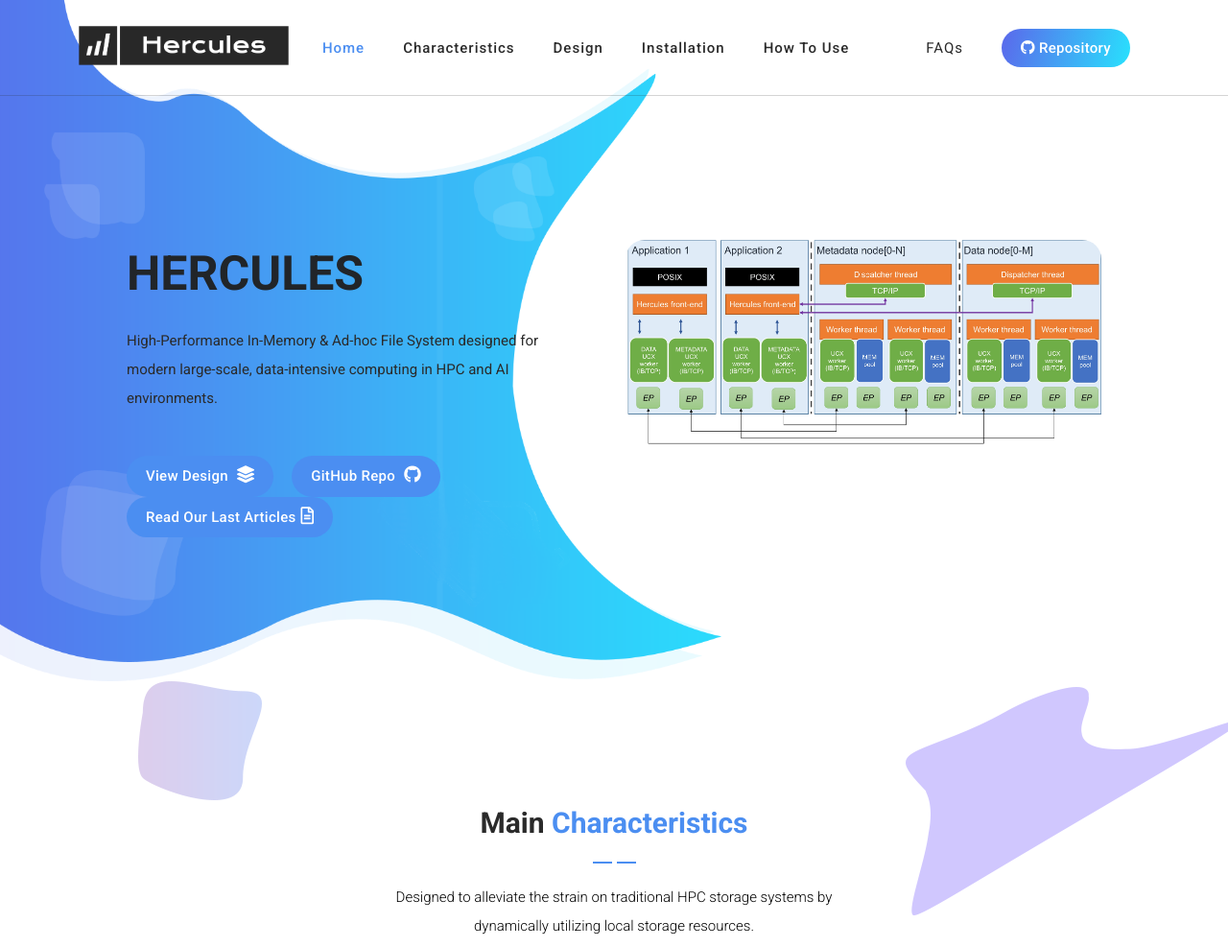
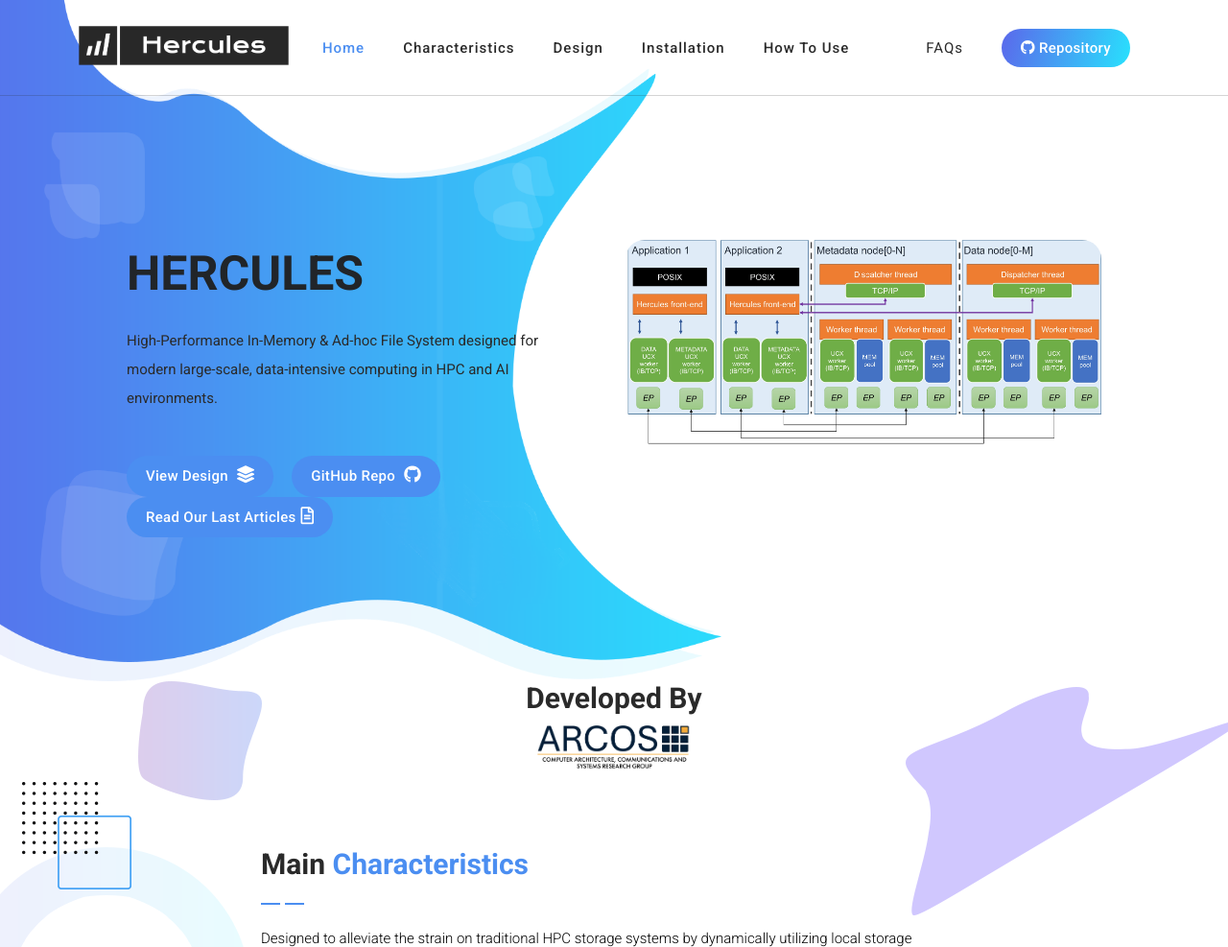
Before and after one commit to arcos-uc3m-hercules/arcos-uc3m-hercules.github.io, a plain HTML site: page index.html in a window 1280 px wide. Shown: the top 987 px of the page at 96% size. Drawn offline with Linux system fonts and the light colour scheme.

Commit message:
Adds the ARCOS logo.

```diff
--- a/assets/css/templatemo-chain-app-dev.css
+++ b/assets/css/templatemo-chain-app-dev.css
@@ -194,6 +194,11 @@ body {
 .section-heading img {
   width: 45px;
   height: 2px;
+}
+
+.section-heading.natural-img img {
+    width: auto;
+    height: auto;
 }
 
 .section-heading p {
@@ -961,8 +966,14 @@ Services Style
 ---------------------------------------------
 */
 
+
 .services {
   padding-top: 130px;
+  position: relative;
+}
+
+.services.simpleheader {
+  padding-top: 0px;
   position: relative;
 }
 
--- a/index.html
+++ b/index.html
@@ -60,6 +60,7 @@ https://templatemo.com/tm-570-chain-app-dev
             <a href="index.html" class="logo">
               <!-- <img src="assets/hercules.png" alt="Hercules Logo" style="max-height: 60px; width: auto;"> -->
               <img src="assets/hercules.png" alt="Hercules Logo" class="hercules-logo">
+              <!-- <img src="assets/arcos-logo-2025.png" alt="ARCOS group Logo" class="hercules-logo"> -->
             </a>
             <!-- ***** Logo End ***** -->
             <!-- ***** Menu Start ***** -->
@@ -96,7 +97,7 @@ https://templatemo.com/tm-570-chain-app-dev
               <div class="left-content show-up header-text wow fadeInLeft" data-wow-duration="1s" data-wow-delay="1s">
                 <div class="row">
                   <div class="col-lg-12">
-                    <h2>HERCULES</h2>
+                    <h2>HERCULES </h2>
                     <p>High-Performance In-Memory & Ad-hoc File System designed for modern large-scale, data-intensive
                       computing in HPC and AI environments.</p>
                   </div>
@@ -127,7 +128,24 @@ https://templatemo.com/tm-570-chain-app-dev
     </div>
   </div>
 
-  <div id="characteristics" class="services section">
+  <div id="" class="services simpleheader section">
+    <div class="container">
+      <div class="row">
+        <div class="col-lg-8 offset-lg-2">
+          <div class="section-heading  natural-img wow fadeInDown" data-wow-duration="1s" data-wow-delay="0.5s">
+            <!-- <h4> developed by <a href="https://www.uc3m.es/research-groups/arcos">ARCOS group</a></h4> -->
+            <h4> developed by <a href="https://www.uc3m.es/research-groups/arcos"></a></h4>
+            <a href="https://arcos-uc3m.github.io" target="_blank"><img src="assets/arcos-logo-2025.png" href="" alt="ARCOS group Logo" class="hercules-logo"></a>
+            <!-- <h4>Main <em>Characteristics</em></h4> -->
+            <!-- <img src="assets/images/heading-line-dec.png" alt=""> -->
+            <!-- <p>Designed to alleviate the strain on traditional HPC storage systems by dynamically utilizing local storage resources.</p> -->
+          </div>
+        </div>
+      </div>
+    </div>
+  </div>
+
+  <div id="characteristics" class="simpleheader section">
     <div class="container">
       <div class="row">
         <div class="col-lg-8 offset-lg-2">
```
Also changed, not shown: assets/arcos-logo-2025.png (added), assets/logo-uc3m.webp (added).
